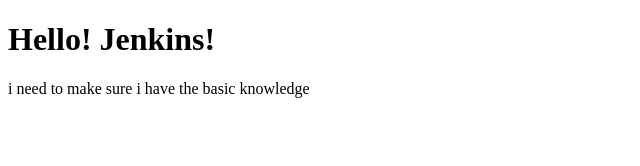
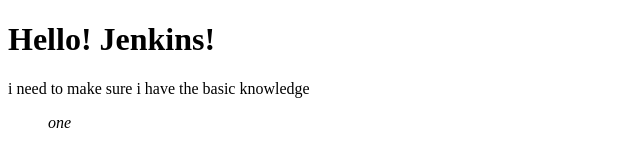
Before and after one commit to Montasermohamed-dev/simple-J-demo, a plain HTML site: page index.html in a window 1280 px wide. Shown: the full height of the page, 0-640 px from the left. Drawn offline with Linux system fonts and the light colour scheme.

Commit message:
Update-2 index.html

```diff
--- a/index.html
+++ b/index.html
@@ -6,5 +6,8 @@
 <body>
   <h1>Hello! Jenkins!</h1>
   <p>i need to make sure i have the basic knowledge </p>
+  <ul>
+    <i>one</i>
+  </ul>
 </body>
 </html>
```
